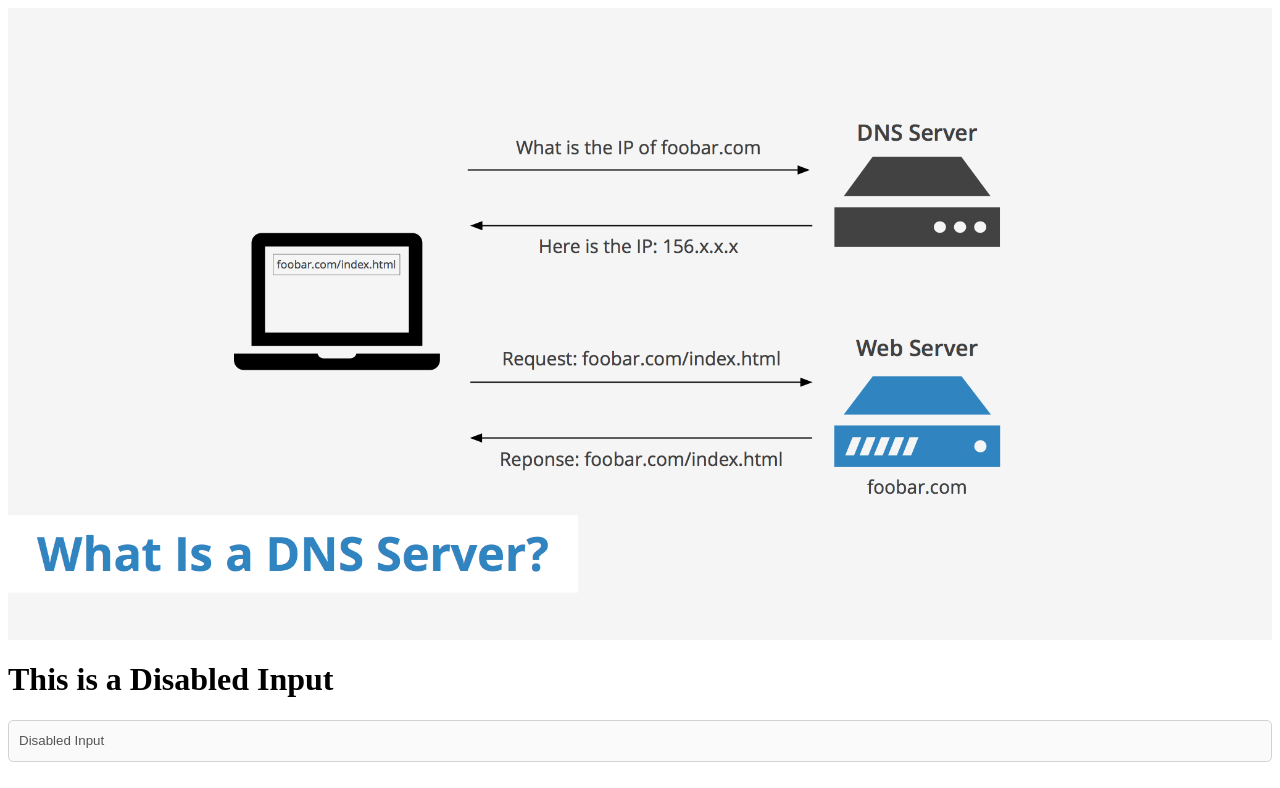
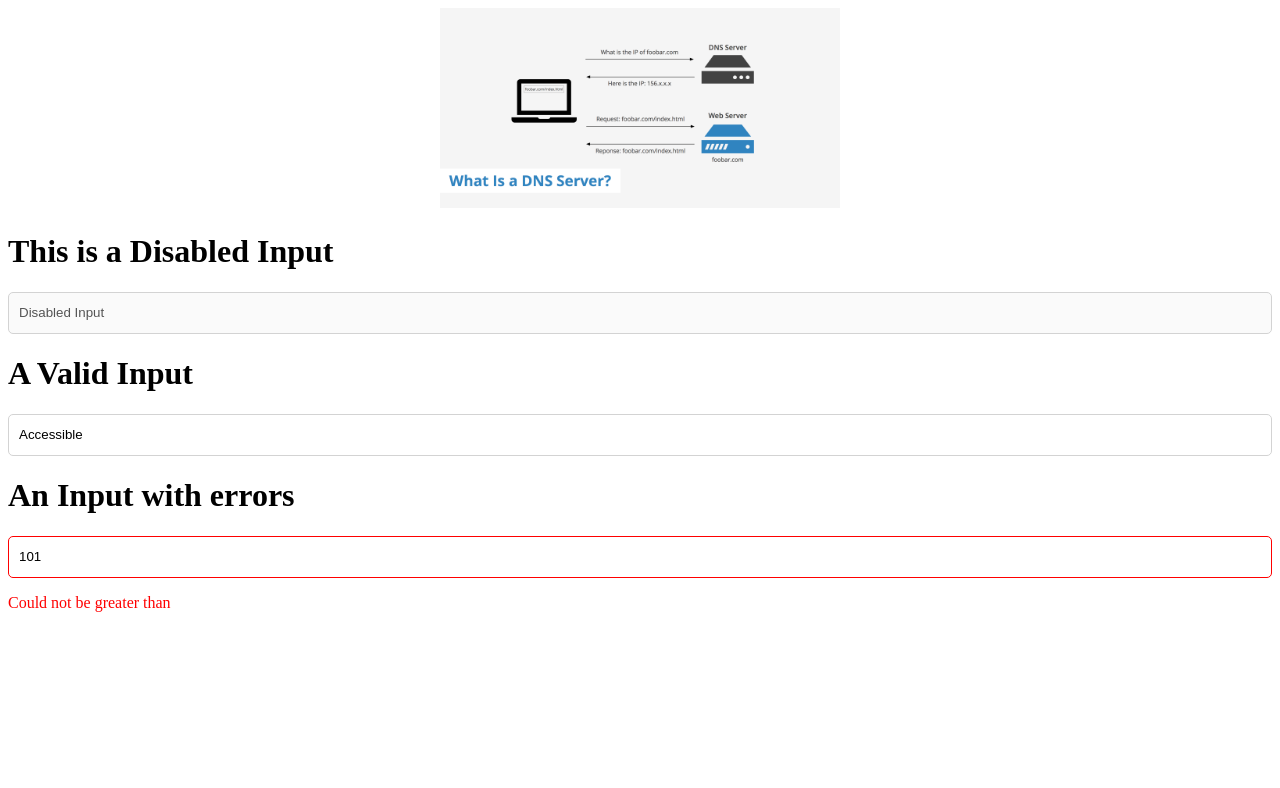
Before and after one commit to shubhampalwar/react-client, a React (Create React App) app: page / in a window 1280 px wide. Shown: the top 788 px of the page. Built offline with nearby package versions, Linux system fonts and the light colour scheme.

Commit message:
feat: create a image slider by changing states

```diff
--- a/src/components/Slider/Slider.jsx
+++ b/src/components/Slider/Slider.jsx
@@ -27,13 +27,15 @@ class Slider extends Component {
   render() {
     const { index } = this.state;
     const {
-      altText, banners, defaultBanner, height, ...rest
+      altText, banners, defaultBanner, ...rest
     } = this.props;
     // console.log('Index', index);
     const source = (banners.length === 0) ? defaultBanner : banners[index];
     return (
       <>
-        <img style={{ textAlign: 'center' }} src={source} alt={altText} {...rest} />
+        <div style={{ textAlign: 'center' }}>
+          <img src={source} alt={altText} {...rest} />
+        </div>
       </>
     );
   }
@@ -43,7 +45,7 @@ Slider.propTypes = {
   banners: PropTypes,
   defaultBanner: PropTypes.string,
   duration: PropTypes.number,
-  height: PropTypes.number,
+  height: PropTypes.string,
   random: PropTypes.bool,
 };
 Slider.defaultProps = {
@@ -51,7 +53,7 @@ Slider.defaultProps = {
   banners: '',
   defaultBanner: DEFAULT_BANNER_IMAGE,
   duration: 2000,
-  height: 200,
+  height: '200px',
   random: false,
 };
 
```
